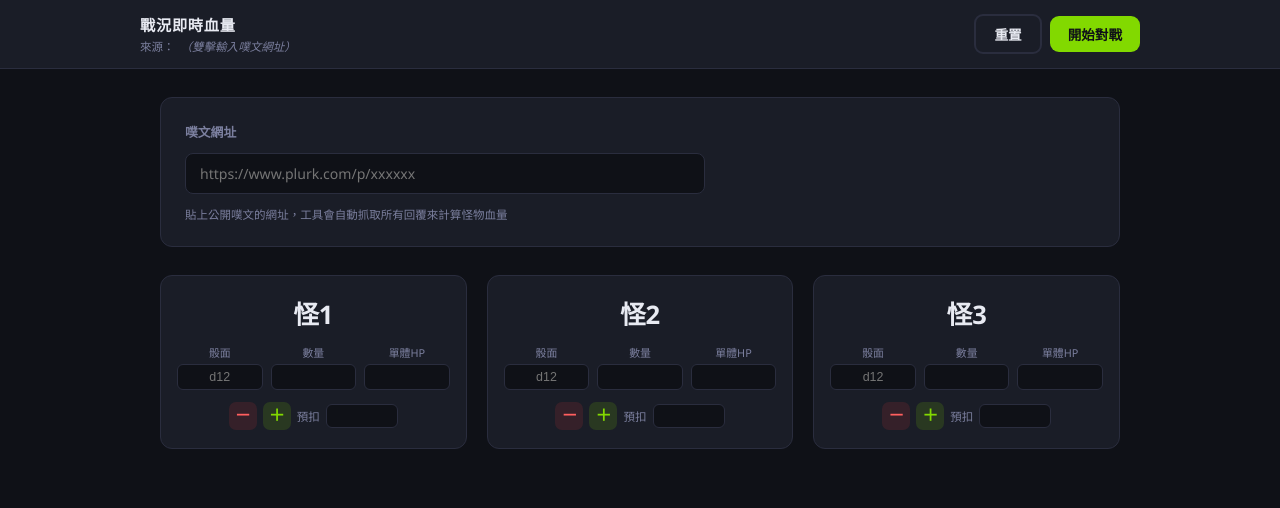
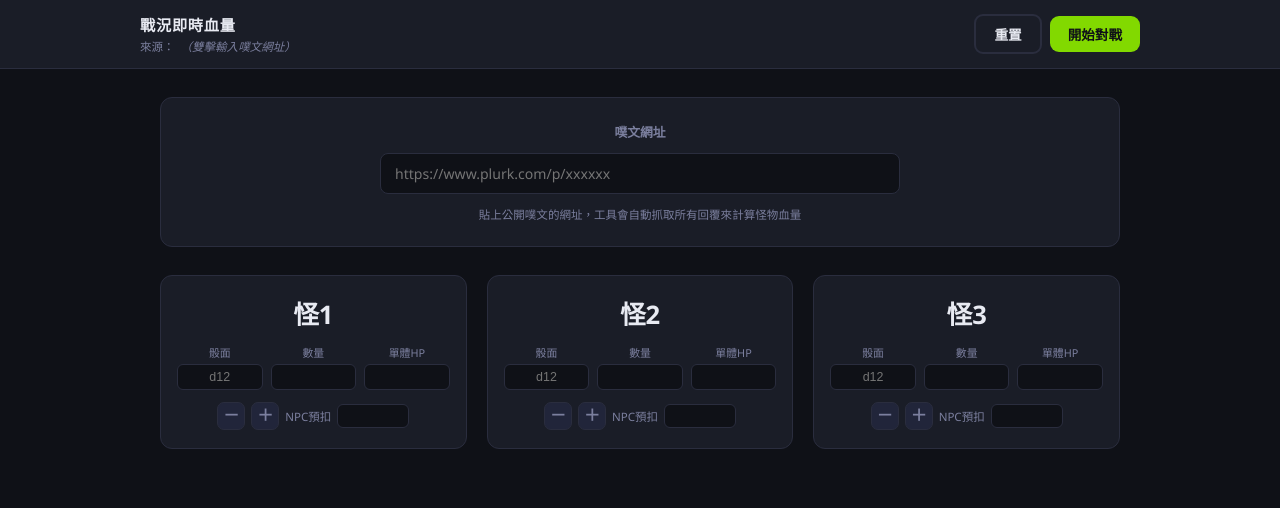
Before and after one commit to aadplurkpj/aad2hp, a plain HTML site: page index.html in a window 1280 px wide. Drawn offline with Linux system fonts and the light colour scheme.

Commit message:
Add files via upload

```diff
--- a/index.html
+++ b/index.html
@@ -59,14 +59,12 @@ main{max-width:1000px;margin:0 auto;padding:28px 20px}
 .boss-deduct input{background:var(--bg);border:1px solid var(--border);border-radius:6px;padding:4px 6px;color:var(--text);font-size:.78rem;width:72px;text-align:center;outline:none}
 .boss-deduct input:focus{border-color:var(--accent)}
 .boss-actions{display:flex;gap:6px}
-.icon-btn{width:28px;height:28px;border-radius:7px;border:none;font-size:1rem;font-weight:700;cursor:pointer;display:flex;align-items:center;justify-content:center;line-height:1}
-.icon-btn-del{background:rgba(255,60,60,.12);color:#ff5f5f}
-.icon-btn-del:hover{background:rgba(255,60,60,.28)}
-.icon-btn-add{background:var(--accent-dim);color:var(--accent)}
-.icon-btn-add:hover{background:rgba(130,217,0,.28)}
+.icon-btn{width:28px;height:28px;border-radius:7px;border:1px solid var(--border);font-size:1rem;font-weight:700;cursor:pointer;display:flex;align-items:center;justify-content:center;line-height:1;background:var(--surface2);color:var(--muted)}
+.icon-btn-del:hover{background:var(--border);color:var(--text)}
+.icon-btn-add:hover{background:var(--border);color:var(--text)}
 
 /* ── URL 輸入區（初始） ── */
-.url-section{background:var(--surface);border:1px solid var(--border);border-radius:var(--radius);padding:24px;margin-bottom:28px;display:flex;flex-direction:column;gap:12px;align-items:flex-start}
+.url-section{background:var(--surface);border:1px solid var(--border);border-radius:var(--radius);padding:24px;margin-bottom:28px;display:flex;flex-direction:column;gap:12px;align-items:center;text-align:center}
 .url-section label{font-size:.8rem;font-weight:600;color:var(--muted)}
 .url-big{background:var(--bg);border:1px solid var(--border);border-radius:8px;padding:10px 14px;color:var(--text);font-family:inherit;font-size:.88rem;outline:none;width:100%;max-width:520px}
 .url-big:focus{border-color:var(--accent)}
@@ -289,7 +287,7 @@ function renderBossSetup(){
           <button class="icon-btn icon-btn-del" onclick="removeBoss(${i})" title="刪除">－</button>
           <button class="icon-btn icon-btn-add" onclick="addBoss(${i})"    title="新增">＋</button>
         </div>
-        <label>預扣</label>
+        <label>NPC預扣</label>
         <input type="number" value="${esc(b.deduct||'')}" oninput="setF(${i},'deduct',this.value)">
       </div>
     </div>
```
